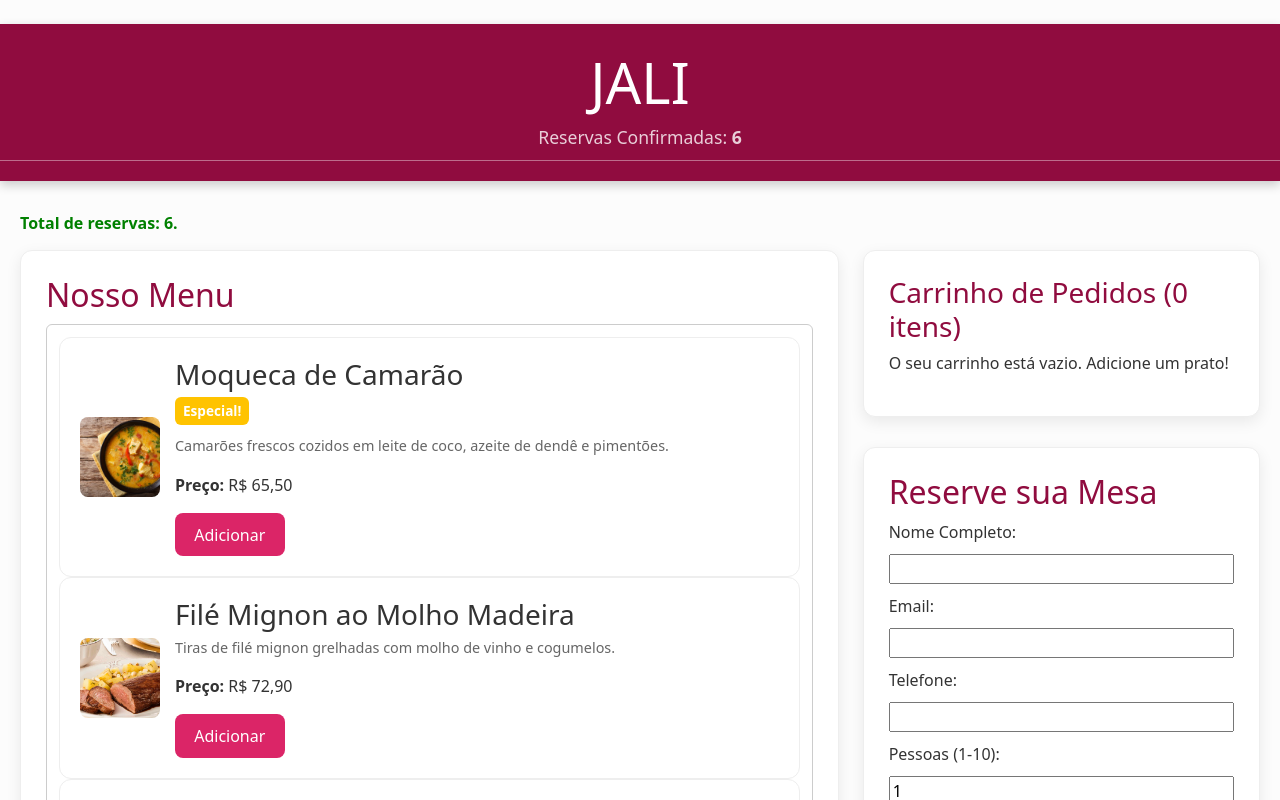
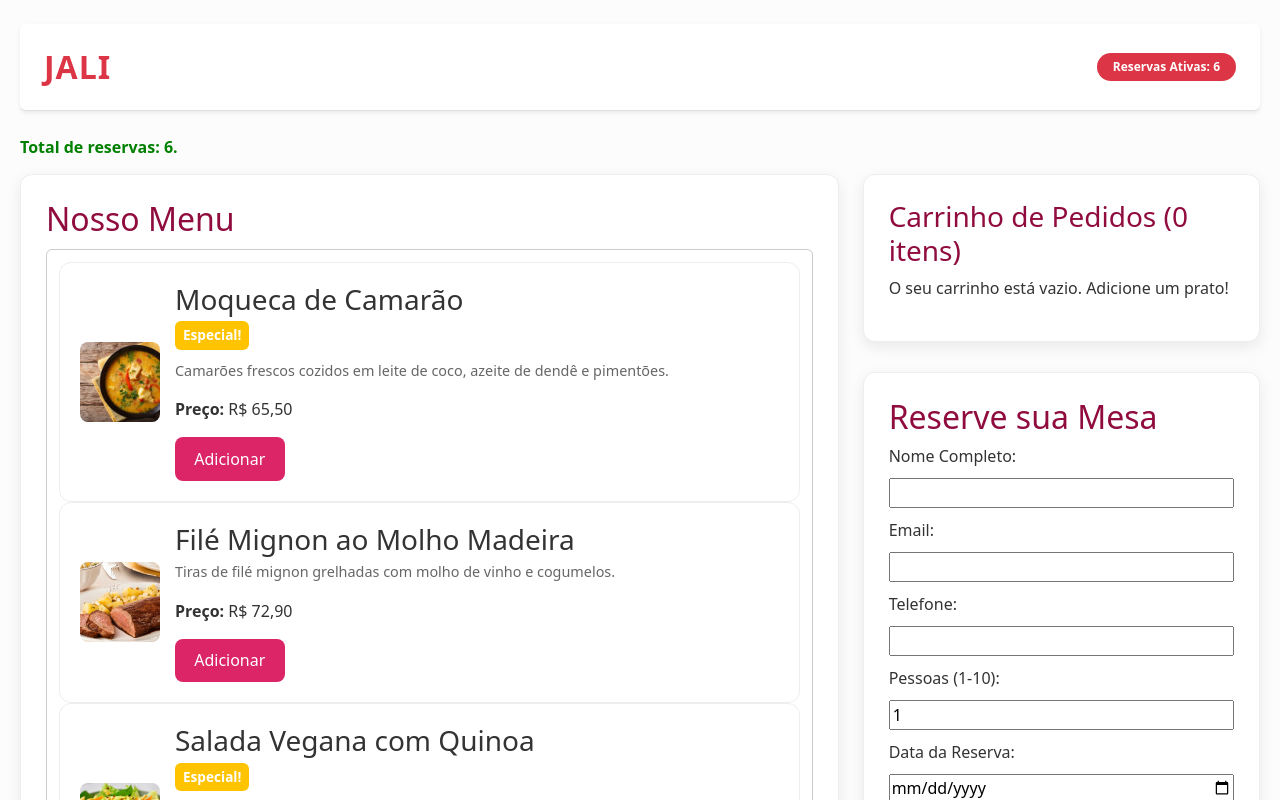
Before and after one commit to Jamilehassen/TDS_TRAB02_AlianaW_JamileH, a React (Vite) app: page / in a window 1280 px wide. Shown: the top 800 px of the page. Built offline with nearby package versions, Linux system fonts and the light colour scheme; data requests are answered from the project's data file.

Commit message:
Ajustando

```diff
--- a/src/components/Header.jsx
+++ b/src/components/Header.jsx
@@ -1,21 +1,23 @@
-// src/components/Header.jsx
-
+// Recebe os dados do componente pai (App.jsx) via Props
 function Header({ restaurantName, reservationCount }) {
   return (
-    // Usa a classe 'navbar' para estilização centralizada no CSS
-    <div className="navbar">
-      <header className="header-content">
-        <h1>{restaurantName}</h1>
-        <div className="reservation-status">
-          {/* A contagem não faz parte do navbar principal, mas é um status */}
-          <p>Reservas Confirmadas:
-            <strong> {reservationCount}</strong>
-          </p>
+    // Bootstrap para estilização de cabeçalho
+    <header className="p-4 mb-4 border-bottom bg-white shadow-sm rounded">
+      <div className="d-flex justify-content-between align-items-center">
+
+        {/* Interpolar variável comum (String)*/}
+        <h1 className="h2 m-0 text-danger fw-bold" style={{ letterSpacing: '1px' }}>
+          {restaurantName}
+        </h1>
+
+        {/* Executar código Javascript no JSX */}
+        <div className="badge rounded-pill bg-danger p-2 px-3">
+          {/* Interpolar variável state (Number)*/}
+          Reservas Ativas: {reservationCount}
         </div>
-      </header>
-      {/* Esta linha (divider) ajuda na separação visual da faixa */}
-      <div className="header-divider"></div>
-    </div>
+
+      </div>
+    </header>
   );
 }
 
```
